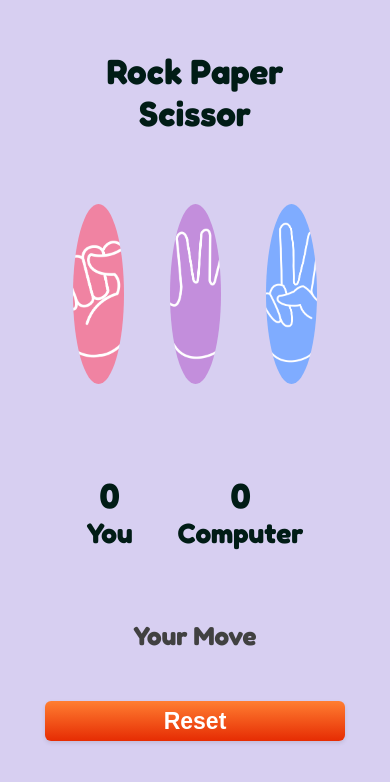
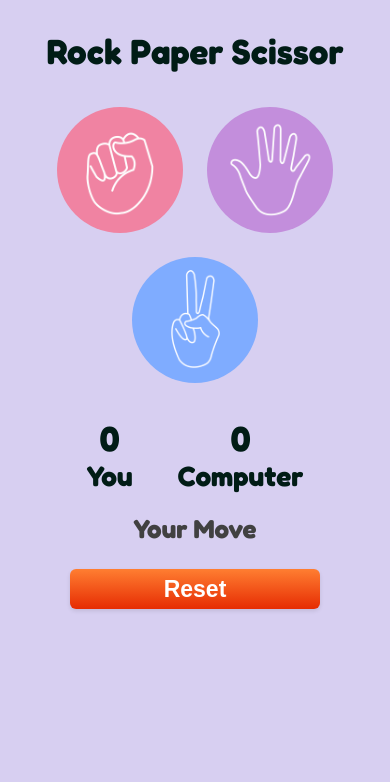
Before and after one commit to Saad0095/Rock-Paper-Scissor-Game, a plain HTML site: page index.html in a window 390 px wide. Drawn offline with Linux system fonts and the light colour scheme.

Commit message:
Mobile-Responsive

```diff
--- a/script.js
+++ b/script.js
@@ -26,7 +26,7 @@ const playGame = (userChoice) => {
 
     if (userChoice === compChoice) {
         msg.innerHTML = "Draw!"
-        msg.style.color = "#414141"
+        msg.style.color = "darkblue"
 
     }
 
@@ -62,7 +62,7 @@ const showWinner = (userWin, compChoice) => {
     if (userWin) {
         userScore++;
         userScoreText.innerHTML = userScore;
-        msg.innerHTML = `You Win! Computer choosed ${compChoice}`
+        msg.innerHTML = `You Won! Computer choosed ${compChoice}`
         msg.style.color = "green"
     }
     else {
@@ -80,6 +80,7 @@ function resetGame() {
     userScoreText.innerHTML = userScore;
     compScoreText.innerHTML = compScore;
     msg.innerHTML = "Your Move"
+    msg.style.color = "#414141"
 }
 
 resetBtn.addEventListener("click", () => {
--- a/style.css
+++ b/style.css
@@ -16,9 +16,7 @@ body {
 h1 {
     margin: 50px;
     text-align: center;
-    /* font-family: "Roboto", sans-serif; */
     font-size: 35px;
-
 }
 
 .choices {
@@ -26,6 +24,7 @@ h1 {
     justify-content: center;
     align-items: center;
     margin: 50px;
+    flex-wrap: wrap;
 }
 
 .choice {
@@ -70,9 +69,39 @@ h1 {
     color: #414141;
     font-size: 26px;
     font-weight: 800;
+    margin: 5px;
 }
 
+@media screen and (max-width:700px) {
 
+    h1 {
+        margin: 0;
+        margin-top: 30px;
+        margin-bottom: 30px;
+        text-align: center;
+        font-size: 35px;
+    }
+
+    .choices {
+        margin: 15px;
+    }
+
+    .choice {
+        width: 140px;
+        height: 140px;
+        margin: 5px;
+    }
+
+    .score-card {
+        font-size: 28px;
+        margin-top: 0px;
+        margin-bottom: 20px;
+    }
+
+    .msg-container {
+        margin-top: 10px;
+    }
+}
 
 /* CSS for Button */
 .button-42 {
@@ -114,3 +143,11 @@ h1 {
     margin-top: 50px;
     margin-bottom: 0px;
 }
+
+
+@media screen and (max-width:700px) {
+    .resetButton {
+        width: 250px;
+        margin-top: 20px;
+    }
+}
```
